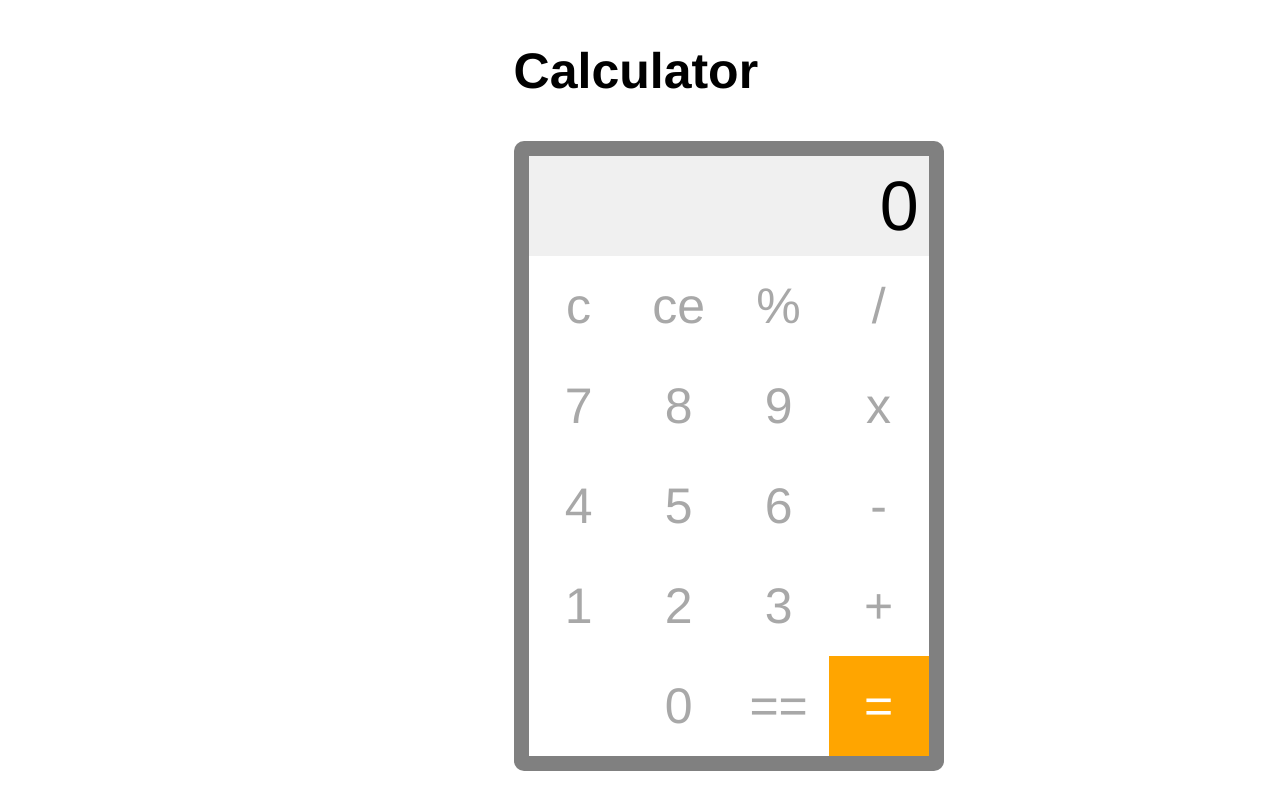
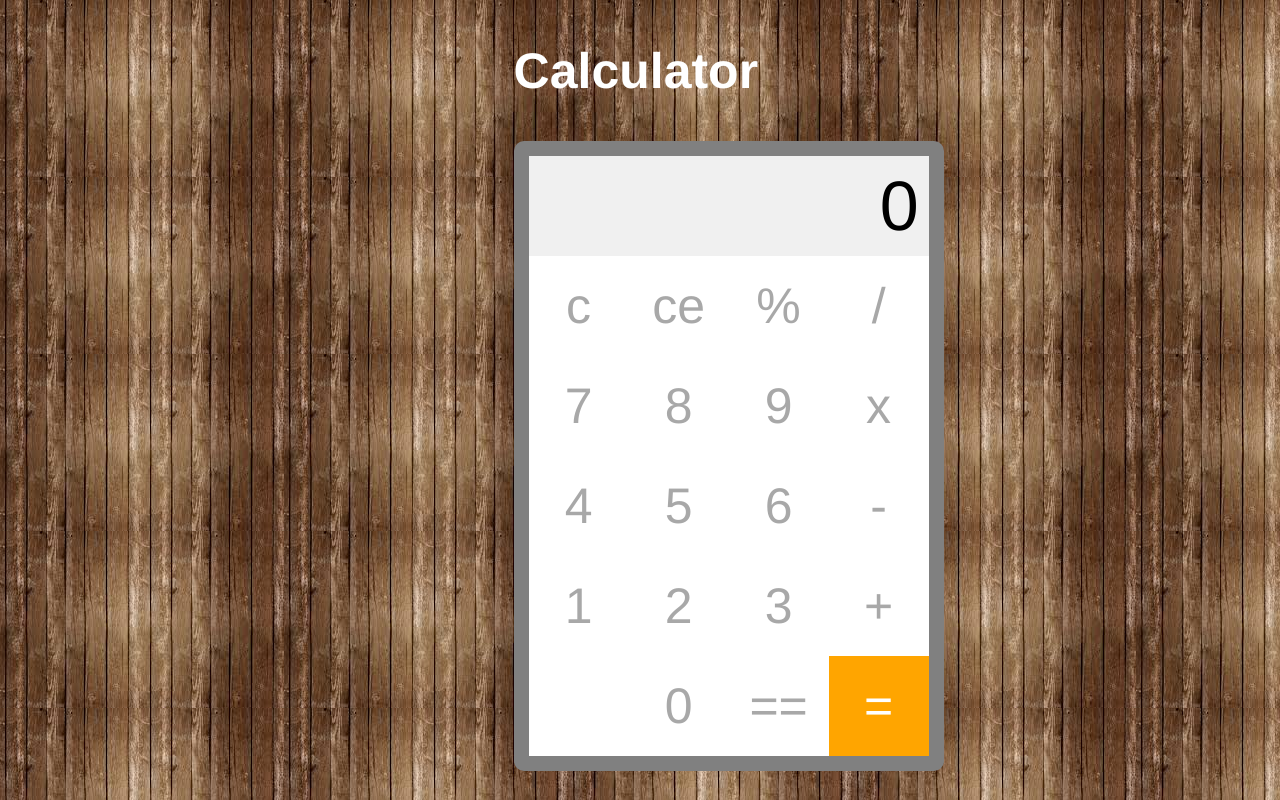
Before and after one commit to jua15377/web_proyecto_1_react_boilerplate, a React app: page / in a window 1280 px wide. Built offline with nearby package versions, Linux system fonts and the light colour scheme.

Commit message:
adding loading oi jpg

```diff
--- a/src/index.js
+++ b/src/index.js
@@ -121,7 +121,7 @@ class App extends React.Component {
     console.log(this.state.valInt)
     console.log(this.state.valStr)
     return (
-      <div className="index">
+      <div className="index" >
         <h1>Calculator</h1>
         <div className="calculator">
           <div className="display"> {this.state.valStr} </div>
--- a/src/style.css
+++ b/src/style.css
@@ -8,9 +8,14 @@
     text-align: end;
     padding: 10px;
 }
+/* load image from the resourcces */
+body{
+    background-image: url("./assets/wood.jpg");
+}
 
 .index{
     margin-left: 40%;
+
 }
 
 .keys{
@@ -46,6 +51,7 @@ button.equals{
 h1{
     font-family:  Helvetica;
     font-size: 50px;
+    color: white;
 }
 
 .calculator{
```
Also changed, not shown: src/assets/wood.jpg (added).
